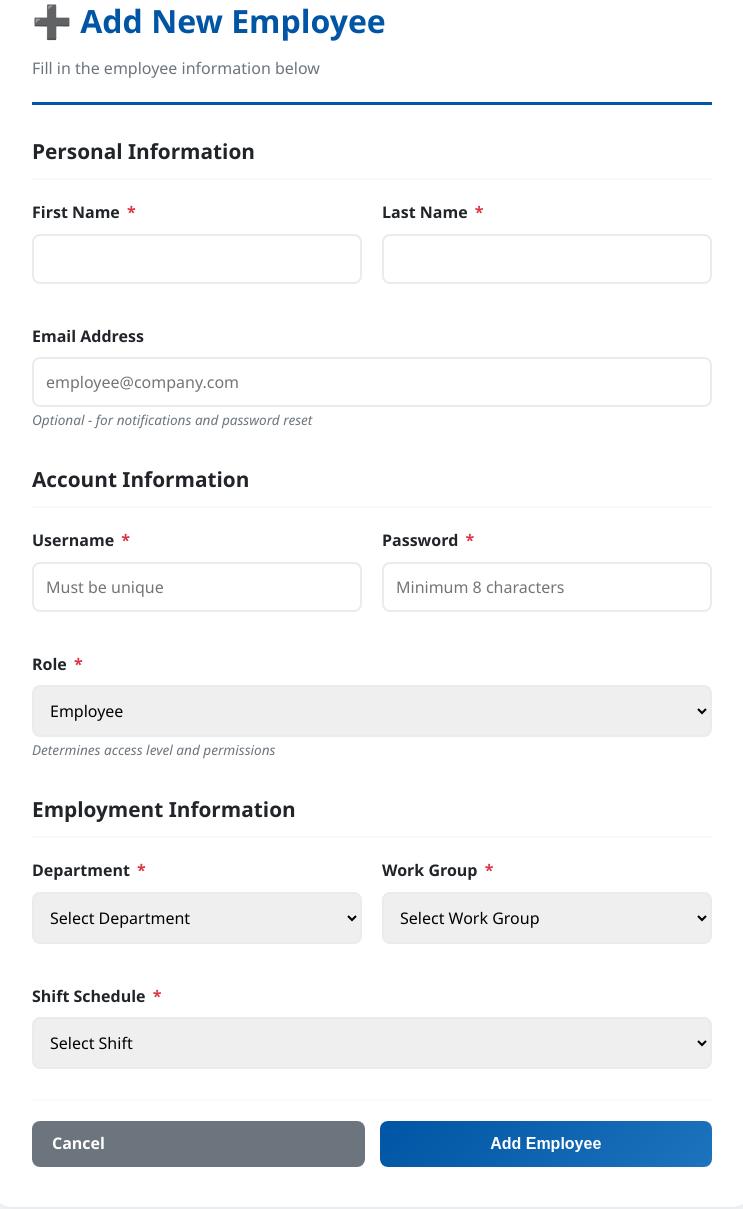
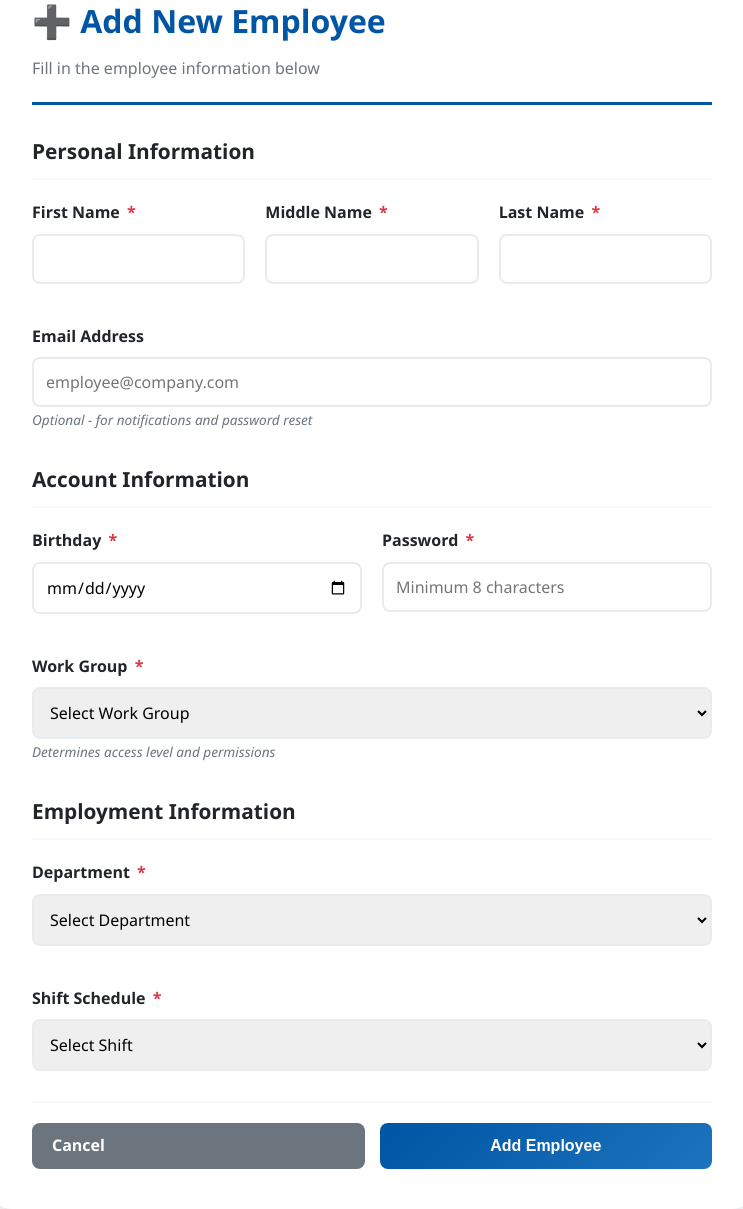
Before and after one commit to JonThads/ClockWise, a PHP site: page /add-employee.php in a window 1280 px wide. Shown: the part 128-1337 px from the top of the page, without its empty margins (268-1011 px from the left). Run offline with PHP 8.4, Linux system fonts and the light colour scheme; the visitor is signed in with stand-in values (Sample User, id 1); tables that the repository leaves empty or names only in its code hold one stand-in row (values such as "Sample post").

Commit message:
Add New Employee Feature Implementation

```diff
--- a/add-employee.php
+++ b/add-employee.php
@@ -2,8 +2,8 @@
 require_once 'config/database.php';
 session_start();
 
-// Check if user is logged in and is admin
-if (!isset($_SESSION['user_id']) || $_SESSION['role'] !== 'admin') {
+// Check if user is logged in
+if (!isset($_SESSION['user_id'])) {
     header('Location: login.php');
     exit();
 }
@@ -14,38 +14,82 @@
 
 if ($_SERVER['REQUEST_METHOD'] === 'POST') {
     // Get form data
-    $firstName = $_POST['first_name'] ?? '';
-    $lastName = $_POST['last_name'] ?? '';
-    $username = $_POST['username'] ?? '';
-    $password = $_POST['password'] ?? '';
-    $email = $_POST['email'] ?? '';
+    $firstName  = $_POST['first_name'] ?? '';
+    $middleName = $_POST['middle_name'] ?? '';
+    $lastName   = $_POST['last_name'] ?? '';
+    $birthday = $_POST['birthday'] ?? '';
+    $username   = $_POST['username'] ?? '';
+    $password   = $_POST['password'] ?? '';
+    $email      = $_POST['email'] ?? '';
     $department = $_POST['department'] ?? '';
-    $workGroup = $_POST['work_group'] ?? '';
-    $shift = $_POST['shift'] ?? '';
-    $role = $_POST['role'] ?? 'employee';
+    $workGroup  = $_POST['work_group'] ?? '';
+    $shift      = $_POST['shift'] ?? '';
+
+    // Auto-generate username: first initial + middle initial + last name + birth year
+    $birthYear = !empty($birthday) ? date('Y', strtotime($birthday)) : '';
+    $username = strtolower(substr($firstName, 0, 1) . substr($middleName, 0, 1) . $lastName . $birthYear);
 
     // Basic validation
-    if (empty($firstName) || empty($lastName) || empty($username) || empty($password)) {
+    if (empty($firstName) || empty($middleName) || empty($lastName) || empty($birthday) || empty($password)) {
         $message = 'Please fill in all required fields';
         $messageType = 'error';
     } else {
-        // In production, insert into database here
-        // $hashedPassword = password_hash($password, PASSWORD_DEFAULT);
-        // INSERT INTO employees ...
+        try {
+            // Hash password
+            $hashedPassword = password_hash($password, PASSWORD_DEFAULT);
 
-        $message = 'Employee added successfully!';
-        $messageType = 'success';
+            // Insert into employees table
+            $sql = "INSERT INTO employees (
+                    emp_first_name,
+                    emp_middle_name,
+                    emp_last_name,
+                    emp_birthday,
+                    emp_email,
+                    emp_username,
+                    emp_password,
+                    dept_id,
+                    work_group_id,
+                    shift_sched_id,
+                    created_at)
+                VALUES
+                    (:first_name,
+                    :middle_name,
+                    :last_name,
+                    :birthday,
+                    :email,
+                    :username,
+                    :password,
+                    :department,
+                    :work_group,
+                    :shift,
+                    NOW())";
 
-        // Redirect back to admin dashboard after 2 seconds
-        header('refresh:2;url=admin-dashboard.php#employees');
+            $stmt = $pdo->prepare($sql);
+            $stmt->execute([
+                ':first_name'  => $firstName,
+                ':middle_name' => $middleName,
+                ':last_name'   => $lastName,
+                ':birthday'    => $birthday,
+                ':email'       => $email,
+                ':username'    => $username,
+                ':password'    => $hashedPassword,
+                ':department'  => $department,
+                ':work_group'  => $workGroup,
+                ':shift'       => $shift
+            ]);
+
+            $message = 'Employee Added Successfully! Username: ' . $username;
+            $messageType = 'success';
+
+            // Redirect back to dashboard after 2 seconds
+            header('refresh:2;url=admin-dashboard.php#employees');
+        } catch (PDOException $e) {
+            $message = 'Error adding employee: ' . $e->getMessage();
+            $messageType = 'error';
+        }
     }
 }
 
-// Get departments and shifts for dropdowns (in production, fetch from database)
-$departments = ['IT', 'HR', 'Engineering', 'Accounting', 'Marketing', 'Operations'];
-$workGroups = ['Executive', 'Supervisor', 'Rank and File'];
-$shifts = ['Morning Shift', 'Afternoon Shift', 'Night Shift', 'Flexible'];
-$roles = ['admin' => 'Administrator', 'executive' => 'Executive', 'supervisor' => 'Supervisor', 'employee' => 'Employee'];
 ?>
 <!DOCTYPE html>
 <html lang="en">
@@ -91,6 +135,11 @@
                                    value="<?= htmlspecialchars($_POST['first_name'] ?? '') ?>">
                         </div>
                         <div class="form-group">
+                            <label class="form-label">Middle Name <span class="required">*</span></label>
+                            <input type="text" name="middle_name" class="form-input" required
+                                   value="<?= htmlspecialchars($_POST['middle_name'] ?? '') ?>">
+                        </div>
+                        <div class="form-group">
                             <label class="form-label">Last Name <span class="required">*</span></label>
                             <input type="text" name="last_name" class="form-input" required
                                    value="<?= htmlspecialchars($_POST['last_name'] ?? '') ?>">
@@ -112,10 +161,9 @@
 
                     <div class="form-row">
                         <div class="form-group">
-                            <label class="form-label">Username <span class="required">*</span></label>
-                            <input type="text" name="username" class="form-input" required
-                                   value="<?= htmlspecialchars($_POST['username'] ?? '') ?>"
-                                   placeholder="Must be unique">
+                            <label class="form-label">Birthday <span class="required">*</span></label>
+                            <input type="date" name="birthday" class="form-input" required
+                                value="<?= htmlspecialchars($_POST['birthday'] ?? '') ?>">
                         </div>
                         <div class="form-group">
                             <label class="form-label">Password <span class="required">*</span></label>
@@ -125,13 +173,27 @@
                     </div>
 
                     <div class="form-group">
-                        <label class="form-label">Role <span class="required">*</span></label>
-                        <select name="role" class="form-select" required>
-                            <?php foreach ($roles as $value => $label): ?>
-                                <option value="<?= $value ?>" <?= ($_POST['role'] ?? 'employee') == $value ? 'selected' : '' ?>>
-                                    <?= $label ?>
+                        <label class="form-label">Work Group <span class="required">*</span></label>
+                        <select name="work_group" class="form-select" required>
+                            <option value="">Select Work Group</option>
+                            <?php
+                                $sql_get_work_groups = "SELECT
+                                    work_group_id,
+                                    work_group_name
+                                FROM work_groups
+                                ORDER BY work_group_id ASC";
+
+                                $stmt = $pdo->prepare($sql_get_work_groups);
+                                $stmt->execute();
+                                $get_work_groups = $stmt->fetchAll(PDO::FETCH_ASSOC);
+
+                                foreach ($get_work_groups as $work_groups): ?>
+                                <option value="<?= $work_groups['work_group_id'] ?>" <?= ($_POST['work_group'] ?? '') == $work_groups['work_group_id'] ? 'selected' : '' ?>>
+                                    <?= $work_groups['work_group_name'] ?>
                                 </option>
-                            <?php endforeach; ?>
+                            <?php
+                                endforeach;
+                            ?>
                         </select>
                         <small class="form-help">Determines access level and permissions</small>
                     </div>
@@ -146,22 +208,24 @@
                             <label class="form-label">Department <span class="required">*</span></label>
                             <select name="department" class="form-select" required>
                                 <option value="">Select Department</option>
-                                <?php foreach ($departments as $dept): ?>
-                                    <option value="<?= $dept ?>" <?= ($_POST['department'] ?? '') == $dept ? 'selected' : '' ?>>
-                                        <?= $dept ?>
-                                    </option>
-                                <?php endforeach; ?>
-                            </select>
-                        </div>
-                        <div class="form-group">
-                            <label class="form-label">Work Group <span class="required">*</span></label>
-                            <select name="work_group" class="form-select" required>
-                                <option value="">Select Work Group</option>
-                                <?php foreach ($workGroups as $group): ?>
-                                    <option value="<?= $group ?>" <?= ($_POST['work_group'] ?? '') == $group ? 'selected' : '' ?>>
-                                        <?= $group ?>
-                                    </option>
-                                <?php endforeach; ?>
+                            <?php
+                                $sql_get_departments = "SELECT
+                                    dept_id,
+                                    dept_name
+                                FROM departments
+                                ORDER BY dept_id ASC";
+
+                                $stmt = $pdo->prepare($sql_get_departments);
+                                $stmt->execute();
+                                $get_departments = $stmt->fetchAll(PDO::FETCH_ASSOC);
+
+                                foreach ($get_departments as $dept): ?>
+                                <option value="<?= $dept['dept_id'] ?>" <?= ($_POST['department'] ?? '') == $dept['dept_id'] ? 'selected' : '' ?>>
+                                    <?= $dept['dept_name'] ?>
+                                </option>
+                            <?php
+                                endforeach;
+                            ?>
                             </select>
                         </div>
                     </div>
@@ -170,11 +234,25 @@
                         <label class="form-label">Shift Schedule <span class="required">*</span></label>
                         <select name="shift" class="form-select" required>
                             <option value="">Select Shift</option>
-                            <?php foreach ($shifts as $shiftOption): ?>
-                                <option value="<?= $shiftOption ?>" <?= ($_POST['shift'] ?? '') == $shiftOption ? 'selected' : '' ?>>
-                                    <?= $shiftOption ?>
+                           <?php
+                                $sql_get_shift_schedules = "SELECT
+                                    shift_sched_id,
+                                    shift_sched_name,
+                                    shift_sched_code
+                                FROM shift_schedules
+                                ORDER BY shift_sched_id ASC";
+
+                                $stmt = $pdo->prepare($sql_get_shift_schedules);
+                                $stmt->execute();
+                                $get_shift_schedules = $stmt->fetchAll(PDO::FETCH_ASSOC);
+
+                                foreach ($get_shift_schedules as $shift): ?>
+                                <option value="<?= $shift['shift_sched_id'] ?>" <?= ($_POST['shift'] ?? '') == $shift['shift_sched_id'] ? 'selected' : '' ?>>
+                                    <?= $shift['shift_sched_code'] . " - " . $shift['shift_sched_name'] ?>
                                 </option>
-                            <?php endforeach; ?>
+                            <?php
+                                endforeach;
+                            ?>
                         </select>
                     </div>
                 </div>
--- a/admin-dashboard.php
+++ b/admin-dashboard.php
@@ -5,7 +5,6 @@
 ini_set('display_errors', 0);
 ini_set('log_errors', 1);
 error_reporting(E_ALL);
-
 
 // Check if user is logged in and is admin
 if (!isset($_SESSION['user_id']) || $_SESSION['role'] !== 'admin') {
@@ -229,7 +228,7 @@
                     e.created_at
                 FROM employees e
                 LEFT JOIN departments d ON e.dept_id = d.dept_id
-                LEFT JOIN work_groups wg ON e.work_group_id = wg.work_group_id
+                LEFT JOIN work_group_leaves wg ON e.work_group_id = wg.work_group_id
                 LEFT JOIN shift_schedules ss ON e.shift_sched_id = ss.shift_sched_id
                 ORDER BY e.emp_id ASC
                 ";
@@ -557,7 +556,7 @@
                     SUM(CASE WHEN lt.leave_type_code = 'NoPay' THEN wg.leave_type_quantity ELSE 0 END) AS NoPay,
                     SUM(CASE WHEN lt.leave_type_code = 'EDU' THEN wg.leave_type_quantity ELSE 0 END) AS EDU
 
-                FROM work_groups wg
+                FROM work_group_leaves wg
                 JOIN leave_types lt
                     ON wg.leave_type_id = lt.leave_type_id
 
```
Also changed, not shown: assets/sql/temp_schema.sql (deleted, +0 -59 lines), assets/sql/work_groups.sql (deleted, +0 -61 lines).
